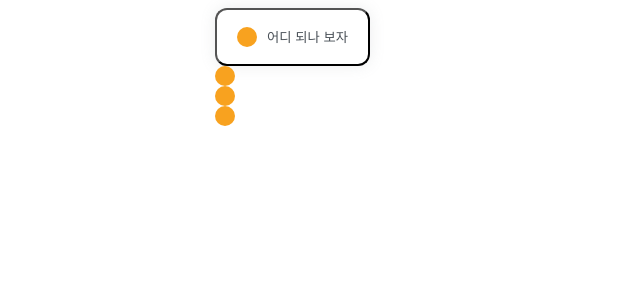
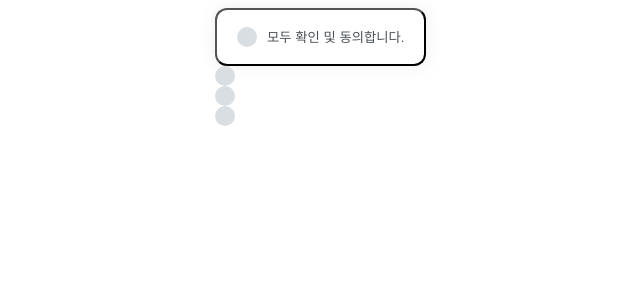
Before and after one commit to yesl-kim/test, a React (Vite) app: page / in a window 1280 px wide. Shown: the top 300 px of the page, without its empty margins (175-815 px from the left). Built offline with nearby package versions, Linux system fonts and the light colour scheme.

Commit message:
Fix 토글링 반대로 되는 문제

```diff
--- a/src/App.tsx
+++ b/src/App.tsx
@@ -35,20 +35,18 @@ function App() {
         </Tabs.TabPanels>
       </Tabs> */}
       <AllCheckBox.Provider data={CHECK_DATA}>
-        <AllCheckBox.AllCheckButton label="어디 되나 보자" />
-        <AllCheckBox.List>
-          {({ list, onToggleItem }) => {
-            console.log('list: ', list)
-            console.log('toggleItem: ', onToggleItem)
-            return list.map(({ checked, id }) => (
+        <AllCheckBox.AllCheckButton />
+        <AllCheckBox.List
+          renderItem={({ list, onToggleItem }) =>
+            list.map(({ checked, id }) => (
               <Checkbox
                 checked={checked}
                 key={id}
                 onClick={() => onToggleItem(id)}
               />
             ))
-          }}
-        </AllCheckBox.List>
+          }
+        />
       </AllCheckBox.Provider>
     </Container>
   )
--- a/src/components/AllCheckButton/AllCheckProvider.tsx
+++ b/src/components/AllCheckButton/AllCheckProvider.tsx
@@ -1,4 +1,4 @@
-import React, { useCallback, useMemo, useState } from 'react'
+import React, { useCallback, useEffect, useMemo, useState } from 'react'
 import { CheckContext, CheckItem } from './CheckContext'
 
 interface Props {
@@ -30,7 +30,7 @@ export const AllCheckProvider = ({ children, data }: Props) => {
     setCheckedItemList((prev) =>
       prev.map((item) => ({ ...item, checked: !isAllChecked }))
     )
-  }, [])
+  }, [isAllChecked])
 
   const value = useMemo(
     () => ({
--- a/src/components/AllCheckButton/List.tsx
+++ b/src/components/AllCheckButton/List.tsx
@@ -2,17 +2,17 @@ import React, { useCallback } from 'react'
 import { CheckItem, useCheckContext } from './CheckContext'
 
 interface Props {
-  children: (data: {
+  renderItem: (data: {
     list: CheckItem[]
     onToggleItem: (id: number) => void
   }) => React.ReactNode
 }
 
 // TODO: render props 알아보기
-export const List = ({ children }: Props) => {
+export const List = ({ renderItem }: Props) => {
   const { checkedItemList, toggleItem } = useCheckContext()
 
   return (
-    <div>{children({ list: checkedItemList, onToggleItem: toggleItem })}</div>
+    <div>{renderItem({ list: checkedItemList, onToggleItem: toggleItem })}</div>
   )
 }
--- a/src/components/Checkbox/index.tsx
+++ b/src/components/Checkbox/index.tsx
@@ -10,5 +10,5 @@ export const Checkbox = styled.div<Props>`
   width: 20px;
   height: 20px;
   border-radius: 50%;
-  background-color: ${({ checked }) => (checked ? '#D9DEE2' : '#F8A21F')};
+  background-color: ${({ checked }) => (checked ? '#F8A21F' : '#D9DEE2')};
 `
```
